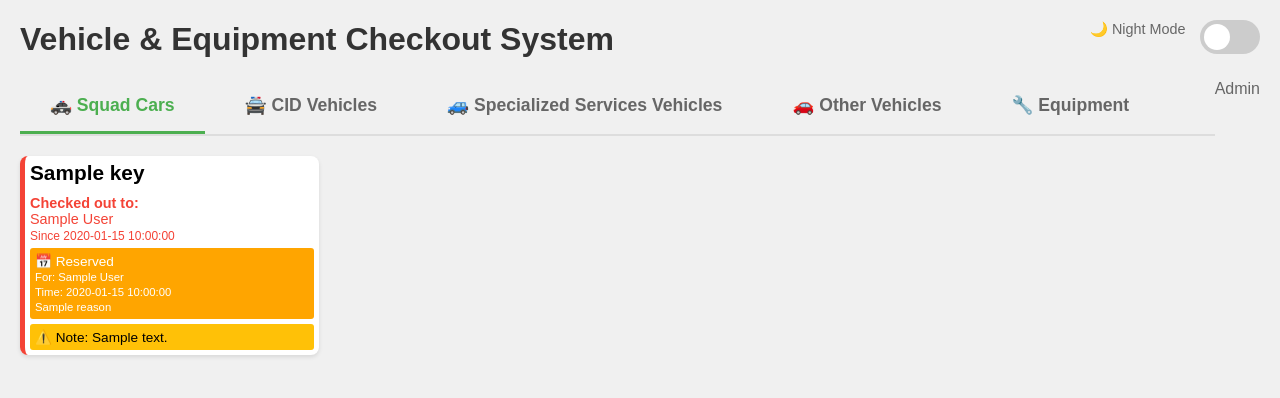
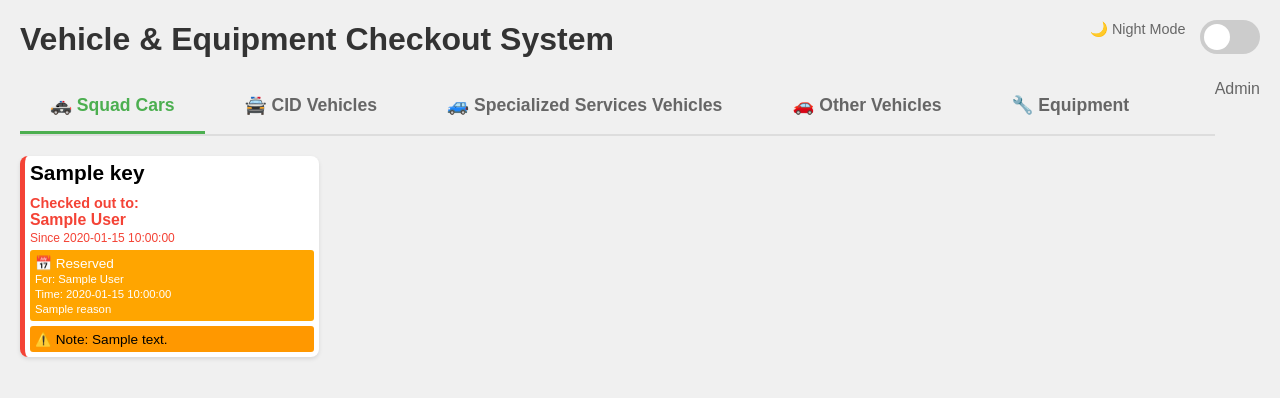
Before and after one commit to sambollman/checkout-system, a Flask app: template templates/index.html in a window 1280 px wide. Shown: the top 398 px of the page. Run offline with Flask 3, Linux system fonts and the light colour scheme; the template is opened without the code that fills it: most values are stand-ins (such as "Sample title", 1, 10 or a date in 2020); some libraries are stand-ins or nearby versions.

Commit message:
Increase font size for names on dashboard cards (bod, 1.1em)

```diff
--- a/templates/index.html
+++ b/templates/index.html
@@ -9,6 +9,10 @@ body {
             margin: 20px;
             background-color: #f0f0f0;
             transition: background-color 0.3s, color 0.3s;
+        }
+        .checkout-name {
+            font-size: 1.1em;
+            font-weight: bold;
         }
         body.dark-mode {
             background-color: #1a1a1a;
@@ -390,7 +394,7 @@ body {
             {% if key.checkout_id %}
                 <div class="status checked-out">
                     <strong>Checked out to:</strong><br>
-                    {{ key.first_name }} {{ key.last_name }}<br>
+                    <span class="checkout-name">{{ key.first_name }} {{ key.last_name }}</span><br>
                     <small>Since {{ key.checked_out_at }}</small>
                 </div>
             {% else %}
@@ -413,7 +417,7 @@ body {
                 </div>
             {% endif %}
             {% if key.note %}
-                <div style="background: #FFC107; color: black; padding: 5px; margin-top: 5px; border-radius: 3px; font-size: 0.85em;">
+                <div style="background: #FF9800; color: black; padding: 5px; margin-top: 5px; border-radius: 3px; font-size: 0.85em;">
                     ⚠️ Note: {{ key.note.note_text }}
                 </div>
             {% endif %}
@@ -431,7 +435,7 @@ body {
             {% if key.checkout_id %}
                 <div class="status checked-out">
                     <strong>Checked out to:</strong><br>
-                    {{ key.first_name }} {{ key.last_name }}<br>
+                    <span class="checkout-name">{{ key.first_name }} {{ key.last_name }}</span><br>
                     <small>Since {{ key.checked_out_at }}</small>
                 </div>
             {% else %}
@@ -454,7 +458,7 @@ body {
                 </div>
             {% endif %}
             {% if key.note %}
-                <div style="background: #FFC107; color: black; padding: 5px; margin-top: 5px; border-radius: 3px; font-size: 0.85em;">
+                <div style="background: #FF9800; color: black; padding: 5px; margin-top: 5px; border-radius: 3px; font-size: 0.85em;">
                     ⚠️ Note: {{ key.note.note_text }}
                 </div>
             {% endif %}
@@ -472,7 +476,7 @@ body {
             {% if key.checkout_id %}
                 <div class="status checked-out">
                     <strong>Checked out to:</strong><br>
-                    {{ key.first_name }} {{ key.last_name }}<br>
+                    <span class=""checkout-name">{{ key.first_name }} {{ key.last_name }}</span><br>
                     <small>Since {{ key.checked_out_at }}</small>
                 </div>
             {% else %}
@@ -495,7 +499,7 @@ body {
                 </div>
             {% endif %}
             {% if key.note %}
-                <div style="background: #FFC107; color: black; padding: 5px; margin-top: 5px; border-radius: 3px; font-size: 0.85em;">
+                <div style="background: #FF9800; color: black; padding: 5px; margin-top: 5px; border-radius: 3px; font-size: 0.85em;">
                     ⚠️ Note: {{ key.note.note_text }}
                 </div>
             {% endif %}
@@ -513,7 +517,7 @@ body {
             {% if key.checkout_id %}
                 <div class="status checked-out">
                     <strong>Checked out to:</strong><br>
-                    {{ key.first_name }} {{ key.last_name }}<br>
+                    <span class="checkout-name">{{ key.first_name }} {{ key.last_name }}</span><br>
                     <small>Since {{ key.checked_out_at }}</small>
                 </div>
             {% else %}
@@ -536,7 +540,7 @@ body {
                 </div>
             {% endif %}
             {% if key.note %}
-                <div style="background: #FFC107; color: black; padding: 5px; margin-top: 5px; border-radius: 3px; font-size: 0.85em;">
+                <div style="background: #FF9800; color: black; padding: 5px; margin-top: 5px; border-radius: 3px; font-size: 0.85em;">
                     ⚠️ Note: {{ key.note.note_text }}
                 </div>
             {% endif %}
@@ -554,7 +558,7 @@ body {
             {% if key.checkout_id %}
                 <div class="status checked-out">
                     <strong>Checked out to:</strong><br>
-                    {{ key.first_name }} {{ key.last_name }}<br>
+                    <span class="checkout-name">{{ key.first_name }} {{ key.last_name }}</span><br>
                     <small>Since {{ key.checked_out_at }}</small>
                 </div>
             {% else %}
@@ -577,7 +581,7 @@ body {
                 </div>
             {% endif %}
             {% if key.note %}
-                <div style="background: #FFC107; color: black; padding: 5px; margin-top: 5px; border-radius: 3px; font-size: 0.85em;">
+                <div style="background: #FF9800; color: black; padding: 5px; margin-top: 5px; border-radius: 3px; font-size: 0.85em;">
                     ⚠️ Note: {{ key.note.note_text }}
                 </div>
             {% endif %}
@@ -595,7 +599,7 @@ body {
             {% if key.checkout_id %}
                 <div class="status checked-out">
                     <strong>Checked out to:</strong><br>
-                    {{ key.first_name }} {{ key.last_name }}<br>
+                    <span class="checkout-name">{{ key.first_name }} {{ key.last_name }}</span><br>
                     <small>Since {{ key.checked_out_at }}</small>
                 </div>
             {% else %}
@@ -698,7 +702,7 @@ body {
                         </div>
                     ` : ''}
                     ${key.note ? `
-                        <div style="background: #FFC107; color: black; padding: 5px; margin-top: 5px; border-radius: 3px; font-size: 0.85em;">
+                        <div style="background: #FF9800; color: black; padding: 5px; margin-top: 5px; border-radius: 3px; font-size: 0.85em;">
                             ⚠️ Note: ${key.note.note_text}
                         </div>
                     ` : ''}
```
